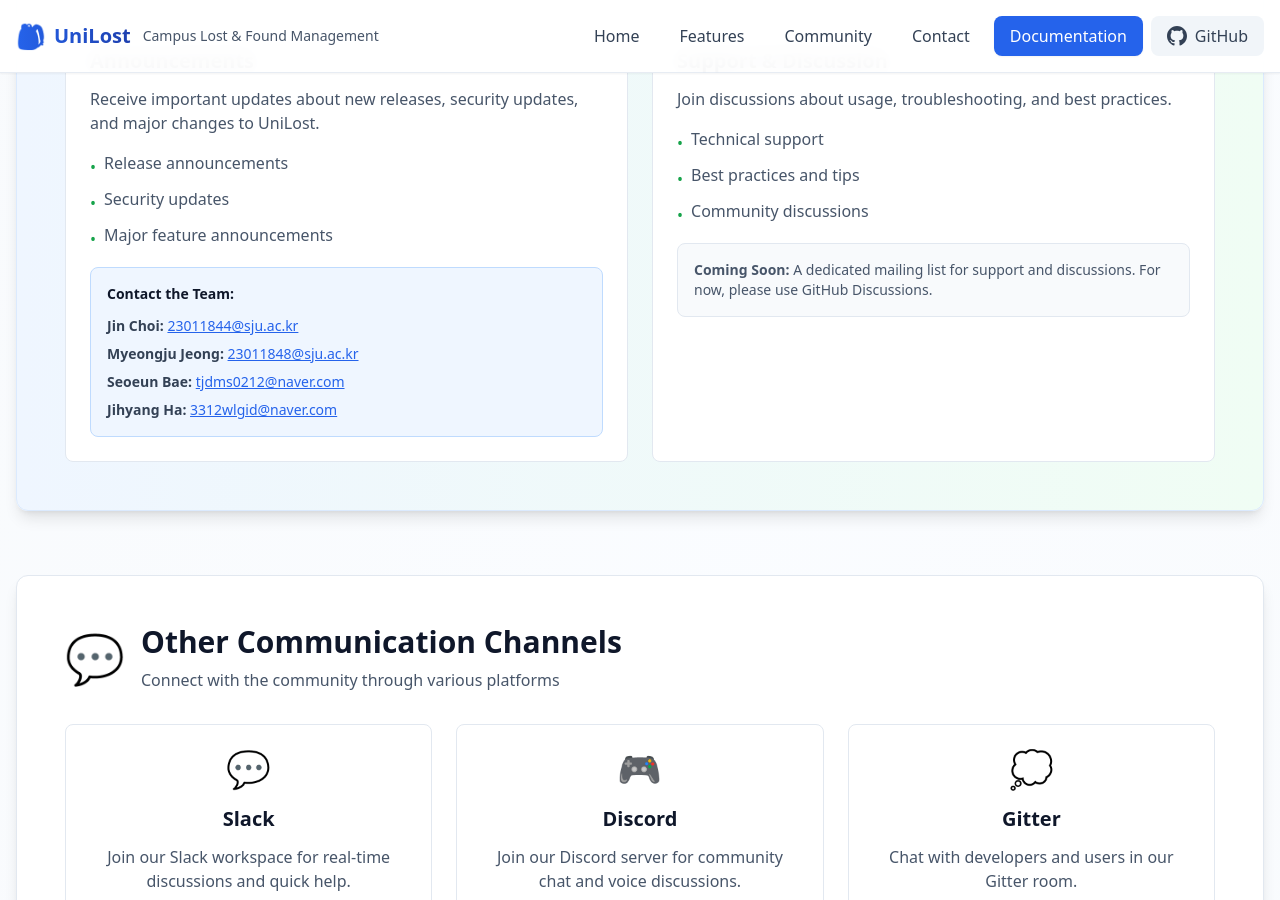
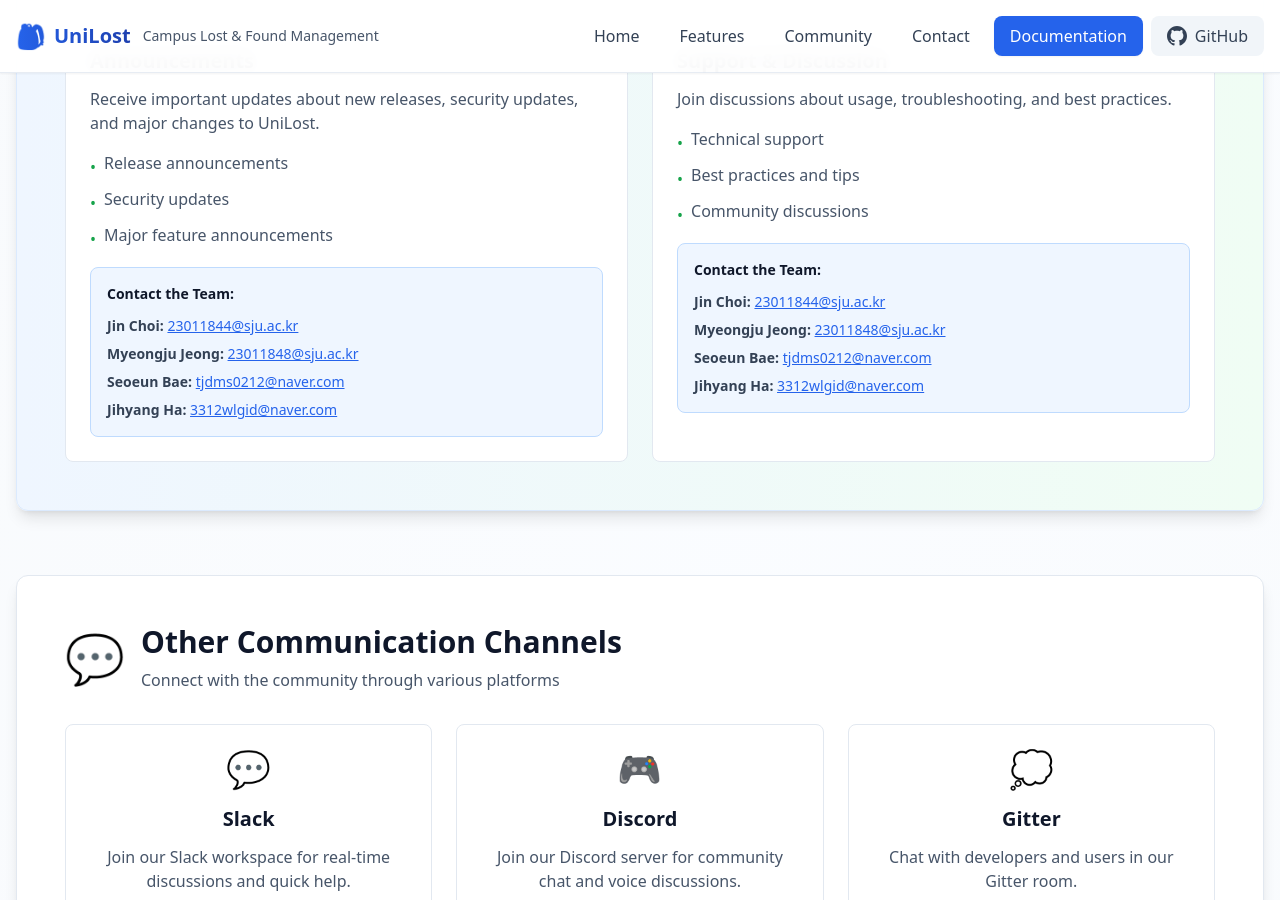
Before and after one commit to jin040907/UniLost, a Jekyll site: the page built from website/community.md, in a window 1280 px wide and 900 px high, scrolled down 1064 px. Built offline with Jekyll 4.4.1, drawn with Linux system fonts in a browser that asks for light colours; nearby versions of some CDN libraries.

```diff
--- a/website/community.md
+++ b/website/community.md
@@ -160,11 +160,26 @@
               <span>Community discussions</span>
             </li>
           </ul>
-          <div class="bg-slate-50 rounded-lg p-4 border border-slate-200">
-            <p class="text-sm text-slate-600">
-              <strong>Coming Soon:</strong> A dedicated mailing list for support and discussions.
-              For now, please use GitHub Discussions.
-            </p>
+          <div class="bg-primary-50 rounded-lg p-4 border border-primary-200">
+            <p class="text-sm font-semibold text-slate-900 mb-3">Contact the Team:</p>
+            <ul class="space-y-2 text-sm text-slate-700">
+              <li>
+                <strong>Jin Choi:</strong>
+                <a href="mailto:23011844@sju.ac.kr" class="text-primary-600 hover:text-primary-700 underline">23011844@sju.ac.kr</a>
+              </li>
+              <li>
+                <strong>Myeongju Jeong:</strong>
+                <a href="mailto:23011848@sju.ac.kr" class="text-primary-600 hover:text-primary-700 underline">23011848@sju.ac.kr</a>
+              </li>
+              <li>
+                <strong>Seoeun Bae:</strong>
+                <a href="mailto:tjdms0212@naver.com" class="text-primary-600 hover:text-primary-700 underline">tjdms0212@naver.com</a>
+              </li>
+              <li>
+                <strong>Jihyang Ha:</strong>
+                <a href="mailto:3312wlgid@naver.com" class="text-primary-600 hover:text-primary-700 underline">3312wlgid@naver.com</a>
+              </li>
+            </ul>
           </div>
         </div>
       </div>
```
